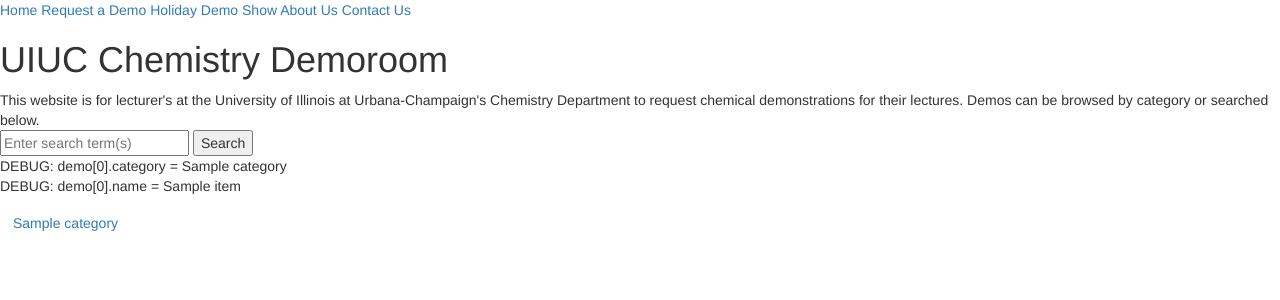
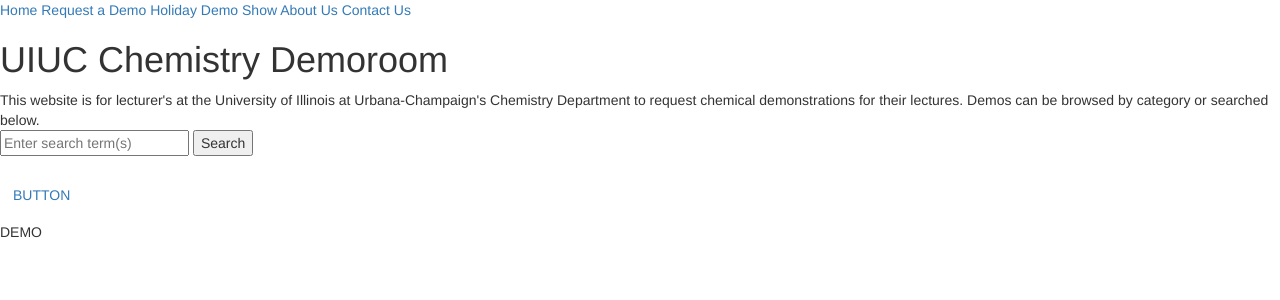
Before and after one commit to tomhennessey/demoroom, a Python web app: template demoroom_flask/app/templates/index.html in a window 1280 px wide. Shown: the top 300 px of the page. Run offline with Jinja, Linux system fonts and the light colour scheme; the template is opened without the code that fills it: most values are stand-ins (such as "Sample title", 1, 10 or a date in 2020); some libraries are stand-ins or nearby versions.

Commit message:
made progress on index button interface

```diff
--- a/demoroom_flask/app/routes.py
+++ b/demoroom_flask/app/routes.py
@@ -14,7 +14,6 @@
 @app.route('/index')
 def index():
     demos = Demo.query.order_by(Demo.category).all()
-
     return render_template('index.html', title='Home', demo=demos)
 
 @app.route('/request_page')
--- a/demoroom_flask/app/templates/index.html
+++ b/demoroom_flask/app/templates/index.html
@@ -8,40 +8,36 @@
 	</form>
 </div>
 
-<div> DEBUG: demo[0].category = {{ demo[0].category }}</div>
-<div> DEBUG: demo[0].name = {{ demo[0].name }}</div>
-<div id="accordian">
-  <div class="card">
-    <div class="card-header" id="headingOne">
-      <h5 class="mb-0">
-	{% set cat = demo[0].category %}
-        {% for item in demo %}
-		{% if item.category != cat %}
-		<button class="btn btn-link" data-toggle="collapse" data-target="#collapseOne" aria-expanded="true" aria-controls="collapseOne">{{ item.category }}</button>
-		{% endif %}
-		{% set cat = item.category %}
-	{% endfor %}
-       </h5>
-    </div>
+<div class="accordian" id="mainAccordian">
+
+{% set ns = namespace(category="blank") %}
+{% set ns = namespace(index=0) %}
+{% for item in demo %}
+<!-- Code for every button -->
+	{% if ns.category != item.category %}
+	{% set ns.index = loop.index %}
+	<div class="card">
+		<div class="card-header" id="heading{{ns.index}}">
+	<h2 class="mb-0">
+		<button class="btn btn-link" type="button" data-toggle="collapse" data-target="#collapse{{ns.index}}" aria-expanded="true" aria-controls="collapse{{ns.index}}">
+		BUTTON
+	</button>
+	</h2>
+	</div>
+	{% endif %}
+	{% set ns.category = item.category %}
+
+<!-- Code for button items (demos) -->
+	<div id="collapse{{loop.index}}" class="collapse show" aria-labelledby="heading{{ns.index}}" data-parent="#mainAccordian">
+	<div class="card-body">
+		DEMO
+	</div>
+	</div>
+{% endfor %}
+</div>
 
 
 
-<!--
-<div id="accordian">
-  <div class="card">
-    <div class="card-header" id="headingOne">
-      <h5 class="mb-0">
-        <button class="btn btn-link" data-toggle="collapse" data-target="#collapseOne" aria-expanded="true" aria-controls="collapseOne">Acids and Bases</button>
-	</button>
-      </h5>
-    </div>
-    <div id="collapseOne" class="collapse" aria-labelledby="headingOne" data-parent="#accordian">
-      <div class="card-body">
-        Colorful Indicators - <a href=".\demos\colorful-indicators.pdf" target="_blank">View Demo Sheet</a> - <a href="html/request_page.html?demo-name0=Colorful_Indicators">Request This Demo</a>
-      </div>
-    </div>
-  </div>
-</div>
--->
+
 
 {% endblock %}
```
